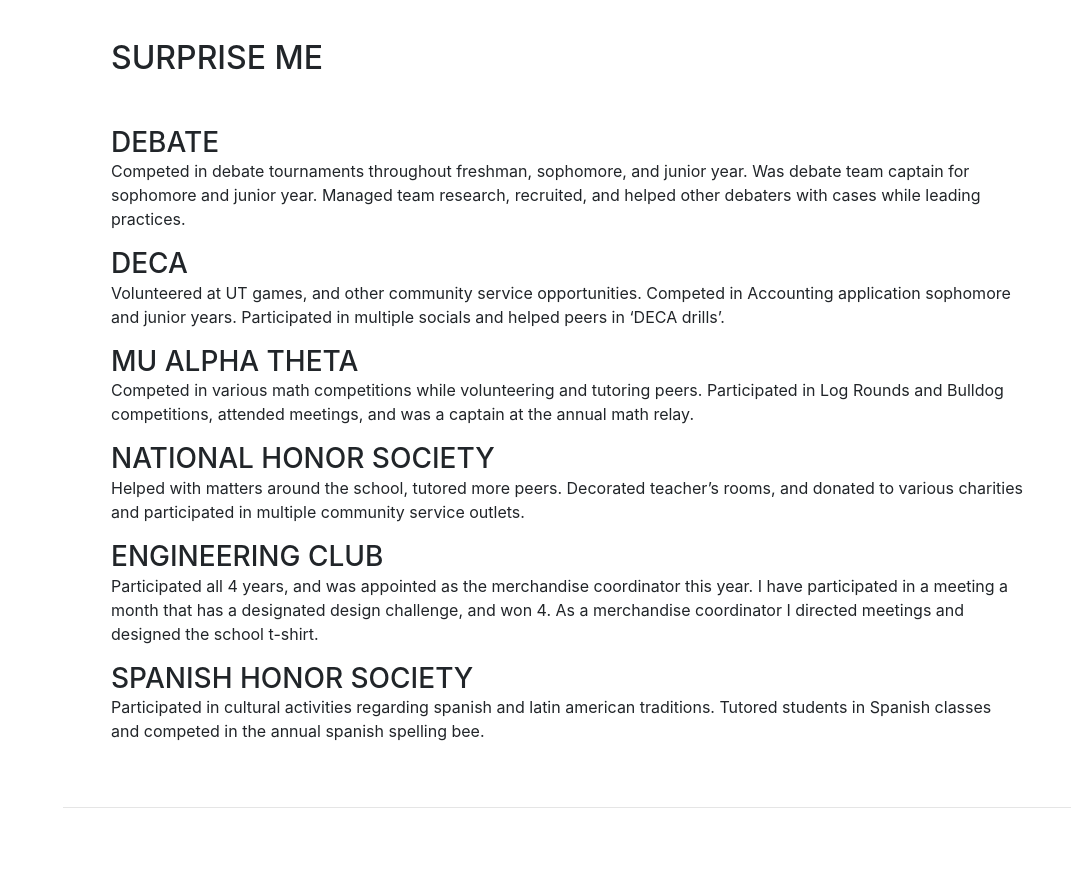
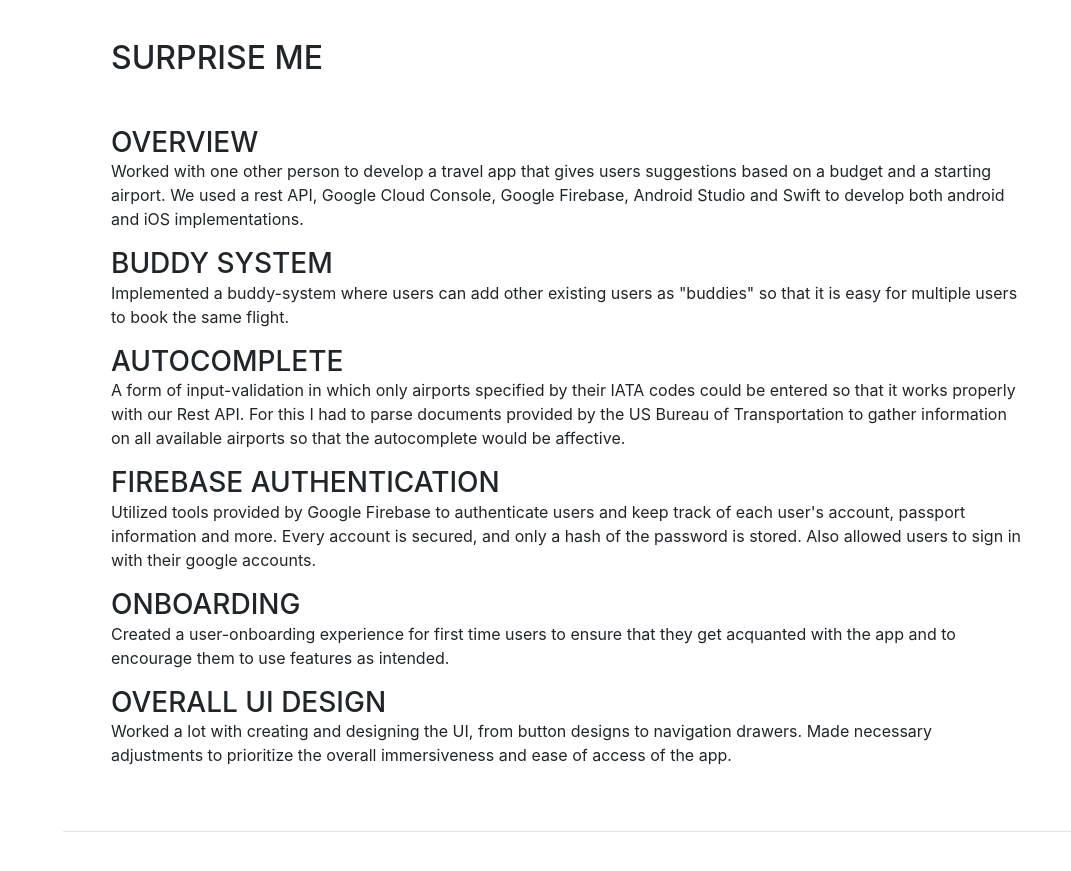
Before and after one commit to abhhinavm1018/abhi-website, a website with bundled scripts: page index.html in a window 1280 px wide. Shown: the part 3380-4251 px from the top of the page, without its empty margins (209-1280 px from the left). Built offline with nearby package versions, Linux system fonts and the light colour scheme; a web font is replaced by a local one.

Commit message:
Surprise Me Addded

```diff
--- a/index.html
+++ b/index.html
@@ -139,10 +139,10 @@
 
       <section class="resume-section p-3 p-lg-5 d-flex flex-column" id="skills">
         <div class="my-auto">
-          <h2 class="mb-5">Programming Proficiency's</h2>
+          <h2 class="mb-5">Programming Proficiencies</h2>
 
           <div class="subheading mb-3">Programming Languages &amp; Tools</div>
-          <div class="subheading mb-3">Proficiencient in: </div>
+          <div class="subheading mb-3">Well acquanted with: </div>
           <ul class="fa-ul mb-0">
             <li>
               <i class="fa-li fa fa-check"></i>
@@ -168,18 +168,18 @@
       <section class="resume-section p-3 p-lg-5 d-flex flex-column" id="interests">
         <div class="my-auto">
           <h2 class="mb-5">Surprise Me</h2>
-            <h3 class="mb-0">Debate</h3>
-            <p>Competed in debate tournaments throughout freshman, sophomore, and junior year. Was debate team captain for sophomore and junior year. Managed team research, recruited, and helped other debaters with cases while leading practices.</p>
-            <h3 class="mb-0">DECA</h3>
-            <p>Volunteered at UT games, and other community service opportunities. Competed in Accounting application sophomore and junior years. Participated in multiple socials and helped peers in ‘DECA drills’.<p>
-            <h3 class="mb-0">Mu Alpha Theta</h3>
-            <p>Competed in various math competitions while volunteering and tutoring peers. Participated in Log Rounds and Bulldog competitions, attended meetings, and was a captain at the annual math relay.</p>
-            <h3 class="mb-0">National Honor Society</h3>
-            <p>Helped with matters around the school, tutored more peers.  Decorated teacher’s rooms, and donated to various charities and participated in multiple community service outlets.</p>
-            <h3 class="mb-0">Engineering Club</h3>
-            <p>Participated all 4 years, and was appointed as the merchandise coordinator this year. I have participated in a meeting a month that has a designated design challenge, and won 4. As a merchandise coordinator I directed meetings and designed the school t-shirt.</p>
-            <h3 class="mb-0">Spanish Honor Society</h3>
-            <p>Participated in cultural activities regarding spanish and latin american traditions. Tutored students in Spanish classes and competed in the annual spanish spelling bee.</p>
+            <h3 class="mb-0">Overview</h3>
+            <p>Worked with one other person to develop a travel app that gives users suggestions based on a budget and a starting airport. We used a rest API, Google Cloud Console, Google Firebase, Android Studio and Swift to develop both android and iOS implementations.</p>
+            <h3 class="mb-0">Buddy System</h3>
+            <p>Implemented a buddy-system where users can add other existing users as "buddies" so that it is easy for multiple users to book the same flight.<p>
+            <h3 class="mb-0">Autocomplete</h3>
+            <p>A form of input-validation in which only airports specified by their IATA codes could be entered so that it works properly with our Rest API. For this I had to parse documents provided by the US Bureau of Transportation to gather information on all available airports so that the autocomplete would be affective.</p>
+            <h3 class="mb-0">Firebase Authentication</h3>
+            <p>Utilized tools provided by Google Firebase to authenticate users and keep track of each user's account, passport information and more. Every account is secured, and only a hash of the password is stored. Also allowed users to sign in with their google accounts.</p>
+            <h3 class="mb-0">Onboarding</h3>
+            <p>Created a user-onboarding experience for first time users to ensure that they get acquanted with the app and to encourage them to use features as intended.</p>
+            <h3 class="mb-0">Overall UI Design</h3>
+            <p>Worked a lot with creating and designing the UI, from button designs to navigation drawers. Made necessary adjustments to prioritize the overall immersiveness and ease of access of the app.</p>
 
         </div>
       </section>
```
